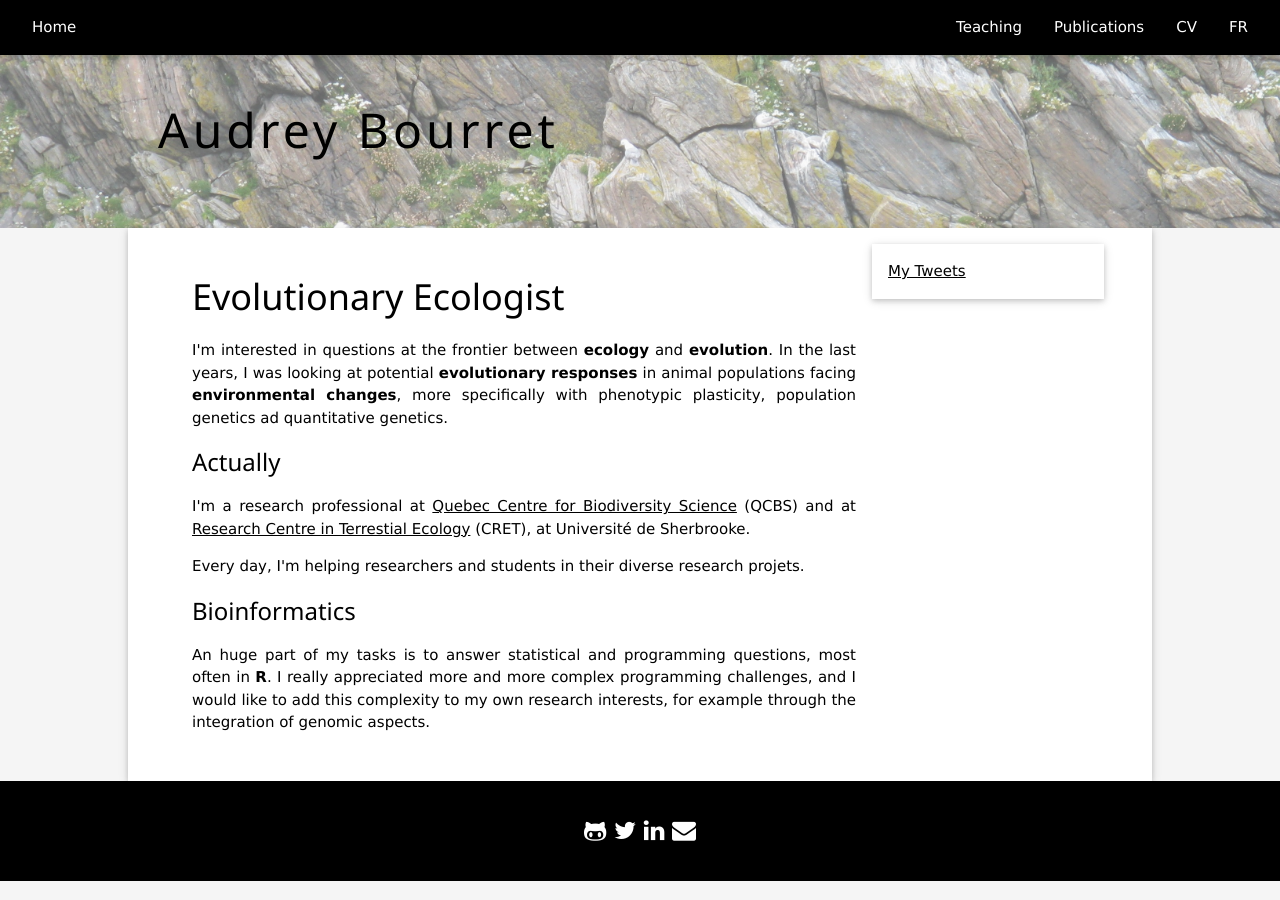
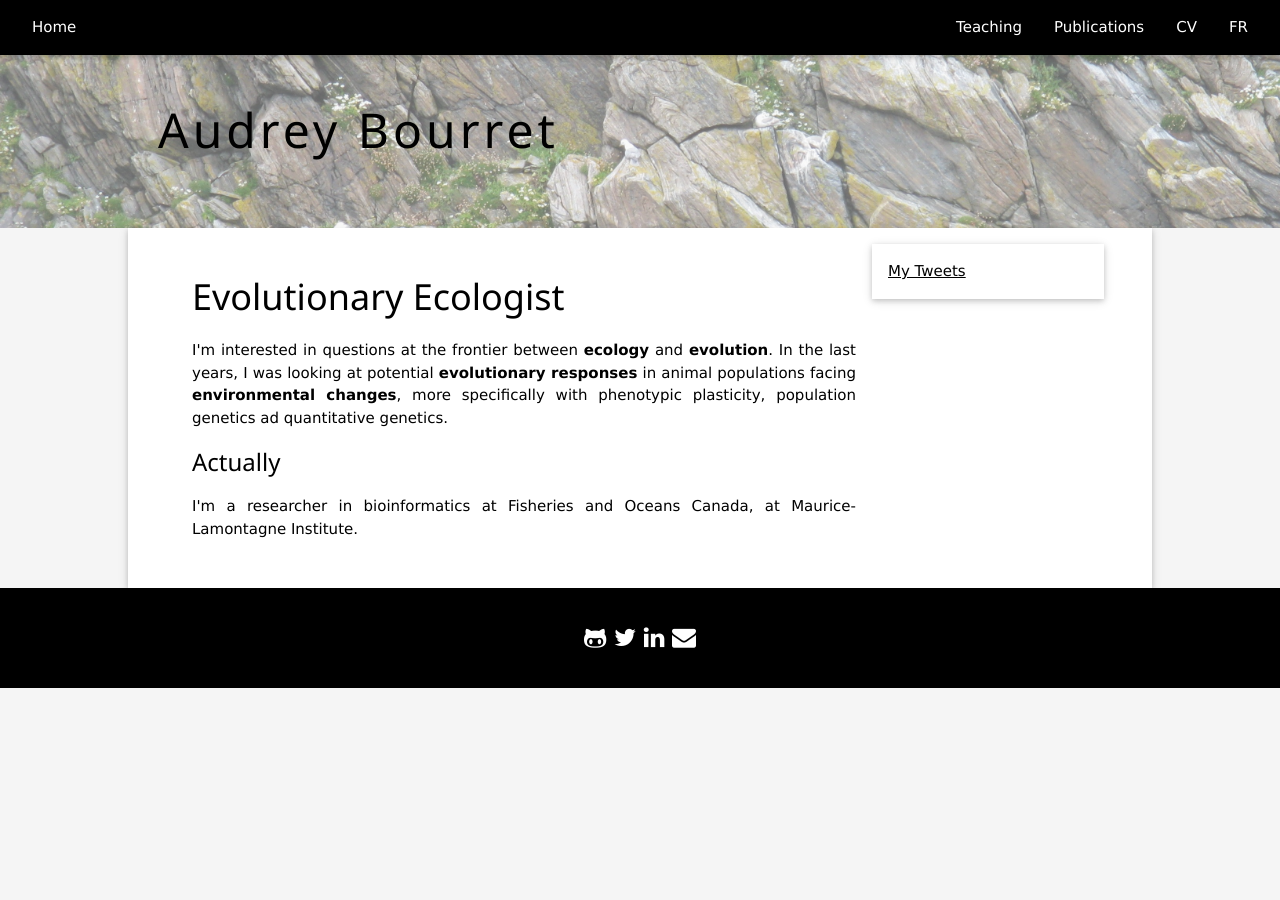
Before and after one commit to biodray/biodray.github.io, a Jekyll site: the page built from index.html, in a window 1280 px wide. Built offline with Jekyll 4.4.1, drawn with Linux system fonts in a browser that asks for light colours; comment, search, counter and statistics services are not loaded; a style sheet for code colours, icons or effects is not loaded.

```diff
--- a/index.html
+++ b/index.html
@@ -16,18 +16,10 @@ title: Audrey Bourret
                 I'm interested in questions at the frontier between <b>ecology</b> and <b>evolution</b>.
                 In the last years, I was looking at potential <b>evolutionary responses</b> in animal populations facing <b>environmental changes</b>, more specifically with phenotypic plasticity, population genetics ad quantitative genetics.
               </p>
-            <h3>Actually</h3>
-            <p>
-              I'm a research professional at <a href="https://qcbs.ca/">Quebec Centre for Biodiversity Science</a> (QCBS) and at <a href="http://cret-recherche.weebly.com/">Research Centre in Terrestial Ecology</a> (CRET), at Université de Sherbrooke.
-            </p>
-            <p>
-              Every day, I'm helping researchers and students in their diverse research projets.
-            </p>
-            <h3>Bioinformatics</h3>
-            <p>
-              An huge part of my tasks is to answer statistical and programming questions, most often in <b>R</b>.
-              I really appreciated more and more complex programming challenges, and I would like to add this complexity to my own research interests, for example through the integration of genomic aspects.
-            </p>
+              <h3>Actually</h3>
+              <p>
+                I'm a researcher in bioinformatics at Fisheries and Oceans Canada, at Maurice-Lamontagne Institute.
+              </p>
     	</div>
 
 <!-- Twitter -->
```
Also changed, not shown: index.fr.html (+4 -12 lines).
